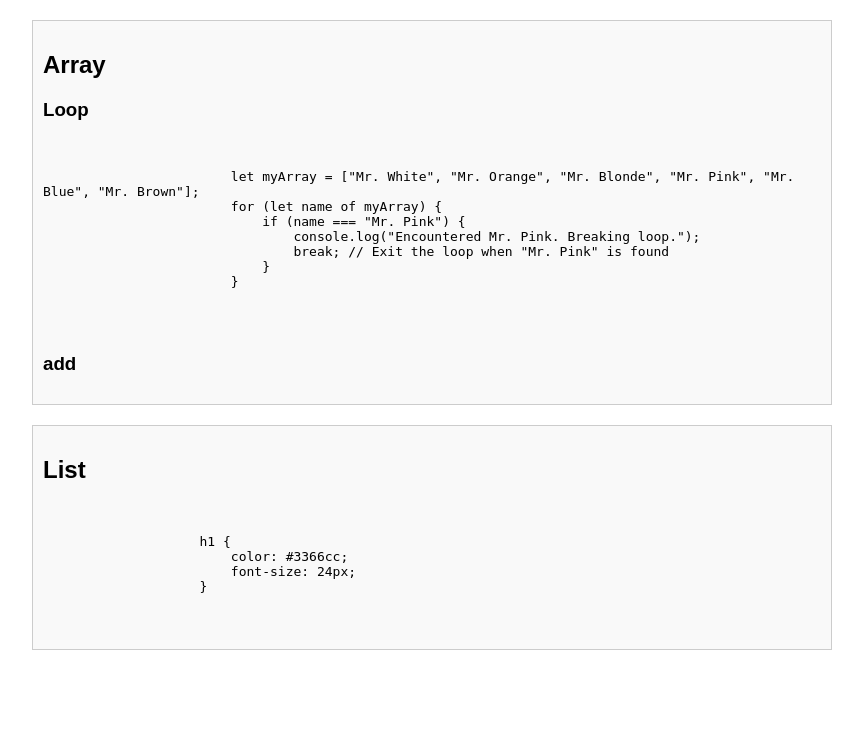
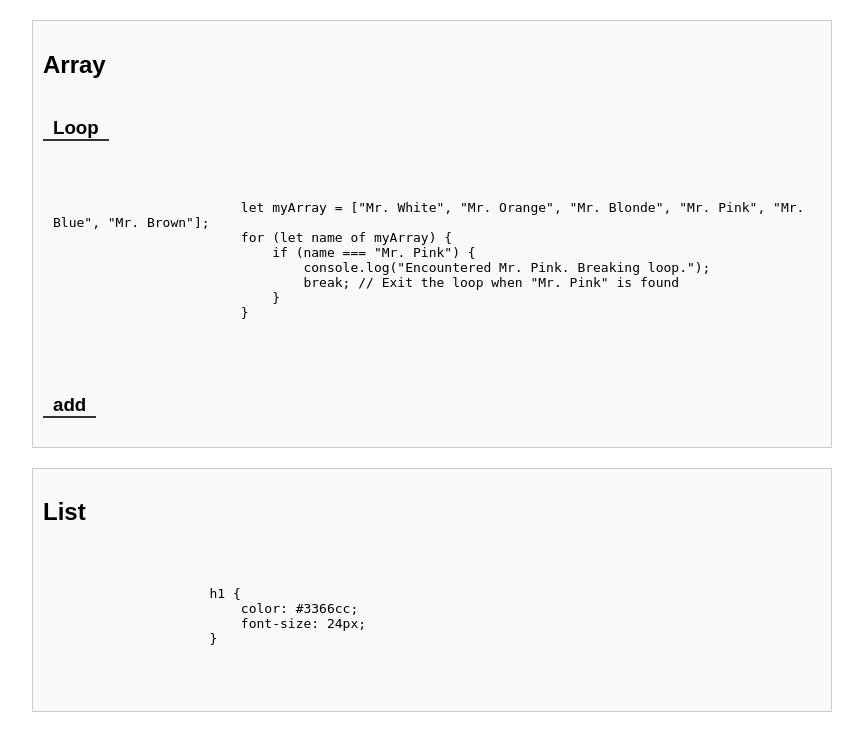
Before and after one commit to EnriFort/EnriFort.github.io, a PHP site: page / in a window 1280 px wide. Shown: the part 120-872 px from the top of the page, without its empty margins (208-1071 px from the left). Before the commit the page ends 770 px from the top, so only its background shows below. Run offline with PHP 8.4, Linux system fonts and the light colour scheme.

Commit message:
Update styles.css

```diff
--- a/styles.css
+++ b/styles.css
@@ -25,6 +25,13 @@ main {
     background-color: #f9f9f9;
 }
 
+/* Add styles for the section headers */
+.code-section h3 {
+    border-bottom: 2px solid #333; /* Add a bottom border to h3 elements within .code-section */
+    display: inline-block; /* Keep the border within the line */
+    padding: 0 10px; /* Add some spacing for better visibility */
+}
+
 pre {
     margin: 0;
     white-space: pre-wrap;
@@ -32,4 +39,5 @@ pre {
 
 code {
     display: block;
+    padding: 10px; /* Adjust the padding to control code indentation */
 }
```
